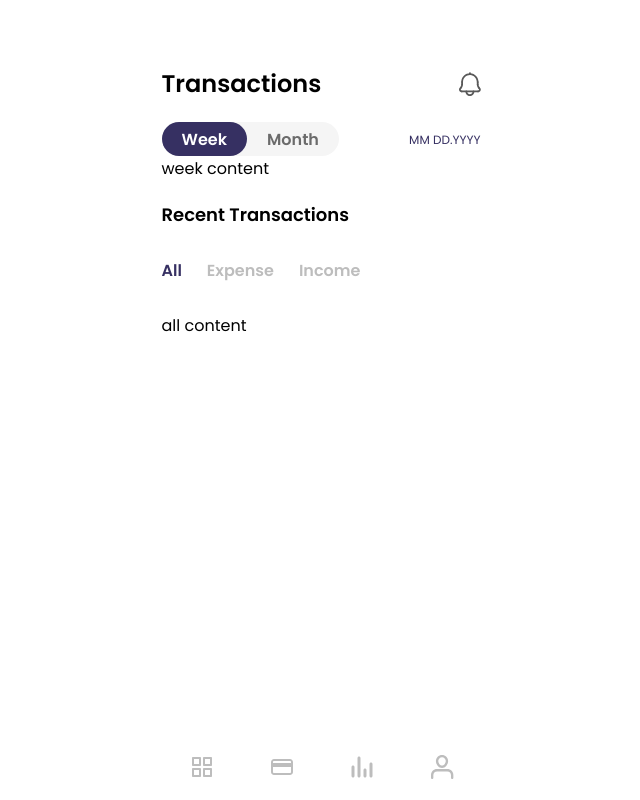
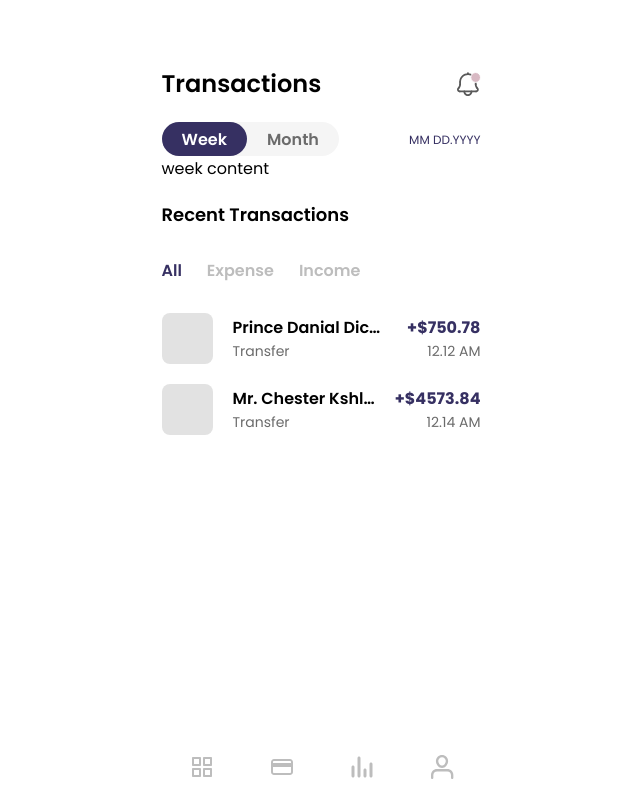
Before and after one commit to Gayun00/delight, a React (Vite) app: page / in a window 1280 px wide. Shown: the whole page, without its empty margins (319-959 px from the left). Built offline with nearby package versions, Linux system fonts and the light colour scheme.

Commit message:
Add: AlertButton UI 컴포넌트

```diff
--- a/src/components/RecentTransactions/index.tsx
+++ b/src/components/RecentTransactions/index.tsx
@@ -2,6 +2,22 @@ import React from "react";
 import SubTitle from "../titles/SubTitle";
 import * as Tabs from "@radix-ui/react-tabs";
 import TextButton from "../buttons/TextButton";
+import TransactionList from "../lists/TransactionList";
+
+const mockData = [
+  {
+    amount: "750.78",
+    name: "Prince Danial Dickens",
+    timestamp: "2023-07-01T00:12:00Z",
+    type: "transfer",
+  },
+  {
+    amount: "4573.84",
+    name: "Mr. Chester Kshlerin",
+    timestamp: "2023-07-01T00:14:00Z",
+    type: "transfer",
+  },
+];
 
 const TabButton = React.forwardRef<
   React.ElementRef<typeof Tabs.Trigger>,
@@ -20,6 +36,7 @@ const RecentTransactions = () => {
   return (
     <div>
       <SubTitle>Recent Transactions</SubTitle>
+      {/* TODO: 선택 Props 변경 */}
       <Tabs.Root defaultValue="tab1" className="mt-[30px]">
         <Tabs.List className="flex justify-between items-center mb-[30px]">
           <div className="flex w-fit space-x-[25px]">
@@ -35,7 +52,12 @@ const RecentTransactions = () => {
           </div>
         </Tabs.List>
         <Tabs.Content value="tab1">
-          <p>all content</p>
+          {/* TODO: 목록 api 연결 후 ui 표시 */}
+          <TransactionList>
+            {mockData.map((item) => (
+              <TransactionList.Item {...item} />
+            ))}
+          </TransactionList>
         </Tabs.Content>
         <Tabs.Content value="tab2">
           <p>expense content</p>
--- a/src/components/Transactions/index.tsx
+++ b/src/components/Transactions/index.tsx
@@ -1,8 +1,8 @@
 import React from "react";
 import * as Tabs from "@radix-ui/react-tabs";
 import Button from "@/components/buttons/Button";
-import Title from "../titles/Title";
-import BEll from "@/assets/bell.svg?react";
+import Title from "@/components/titles/Title";
+import AlertButton from "@/components/buttons/AlertButton";
 
 const TabButton = React.forwardRef<
   React.ElementRef<typeof Tabs.Trigger>,
@@ -22,7 +22,8 @@ const Transactions = () => {
     <div className="flex flex-col space-y-[20px]">
       <div className="flex justify-between items-center">
         <Title>Transactions</Title>
-        <BEll />
+        {/* TODO: 새 알림 상태관리 로직 추가 */}
+        <AlertButton hasNew />
       </div>
       <Tabs.Root defaultValue="tab1">
         <Tabs.List className="flex justify-between items-center">
@@ -38,6 +39,7 @@ const Transactions = () => {
             MM DD.YYYY
           </p>
         </Tabs.List>
+        {/* TODO: 대시보드 추가 */}
         <Tabs.Content value="tab1">
           <p>week content</p>
         </Tabs.Content>
--- /dev/null
+++ b/src/components/buttons/AlertButton/index.tsx
@@ -0,0 +1,12 @@
+import Bell from "@/assets/bell.svg?react";
+import BellWithNotice from "@/assets/bell_notice.svg?react";
+
+interface Props {
+  hasNew: boolean;
+}
+
+const AlertButton = ({ hasNew }: Props) => {
+  return <button>{hasNew ? <BellWithNotice /> : <Bell />}</button>;
+};
+
+export default AlertButton;
```
Also changed, not shown: src/assets/bell_notice.svg (added), 1 other file (tests, documents, lock files or other folders).
